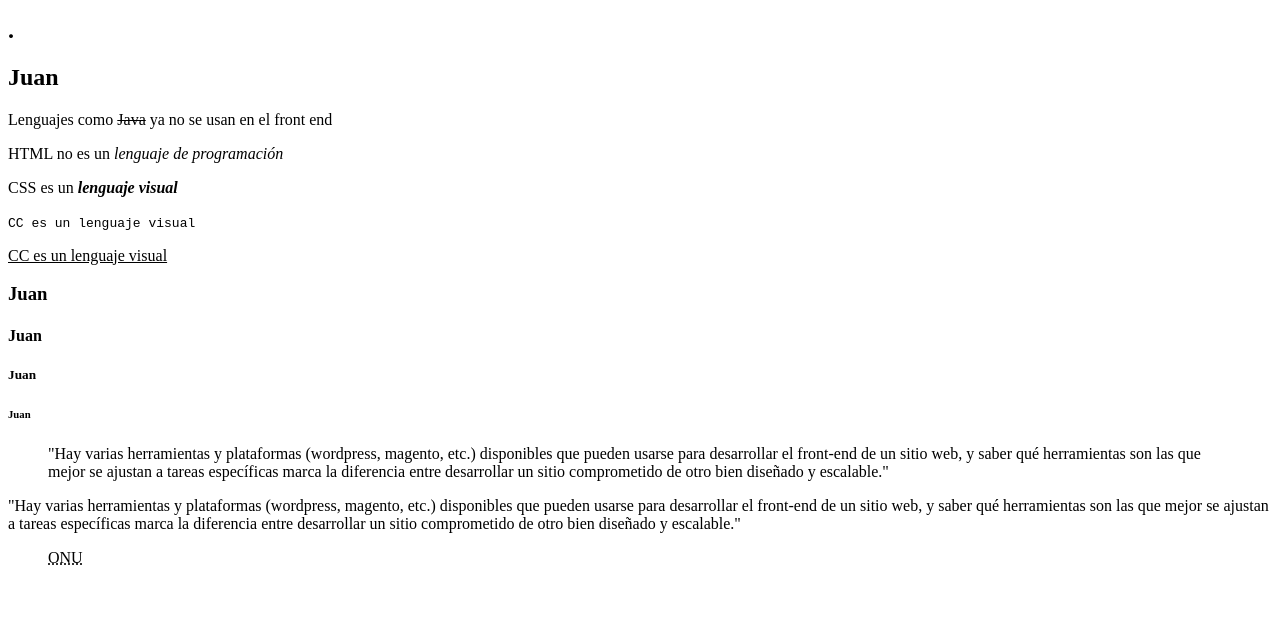
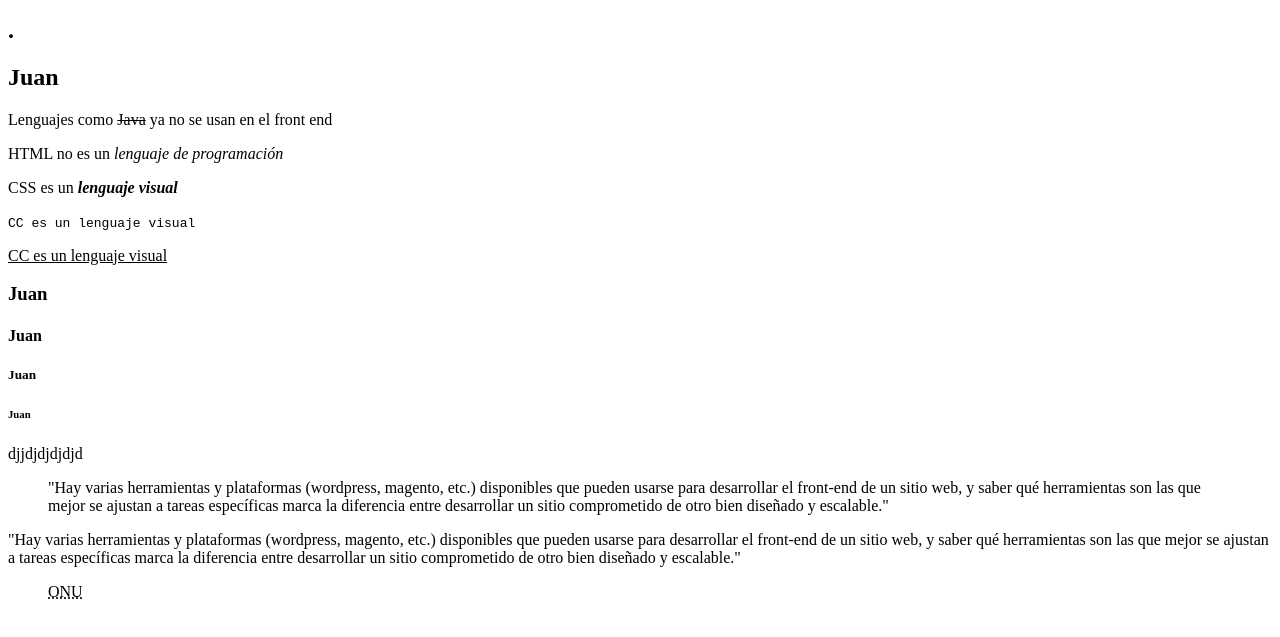
Before and after one commit to Juanchosky/proyectoejemplo1, a plain HTML site: page html/ejercicio1.html in a window 1280 px wide. Shown: the part 101-738 px from the top of the page. Drawn offline with Linux system fonts and the light colour scheme.

Commit message:
agregue mas y mas textos xd

```diff
--- a/html/ejercicio1.html
+++ b/html/ejercicio1.html
@@ -27,7 +27,7 @@
  <h4>Juan</h4>
  <h5>Juan</h5>
  <h6>Juan</h6>
-
+ <p>djjdjdjdjdjd</p>
  <blockquote>"Hay varias herramientas y plataformas (wordpress, magento, etc.) disponibles que pueden usarse para desarrollar el front-end de un sitio web, y saber qué herramientas son las que mejor se ajustan a tareas específicas marca la diferencia entre desarrollar un sitio comprometido de otro bien diseñado y escalable."</blockquote>
 
  <p>"Hay varias herramientas y plataformas (wordpress, magento, etc.) disponibles que pueden usarse para desarrollar el front-end de un sitio web, y saber qué herramientas son las que mejor se ajustan a tareas específicas marca la diferencia entre desarrollar un sitio comprometido de otro bien diseñado y escalable."</p>
```
